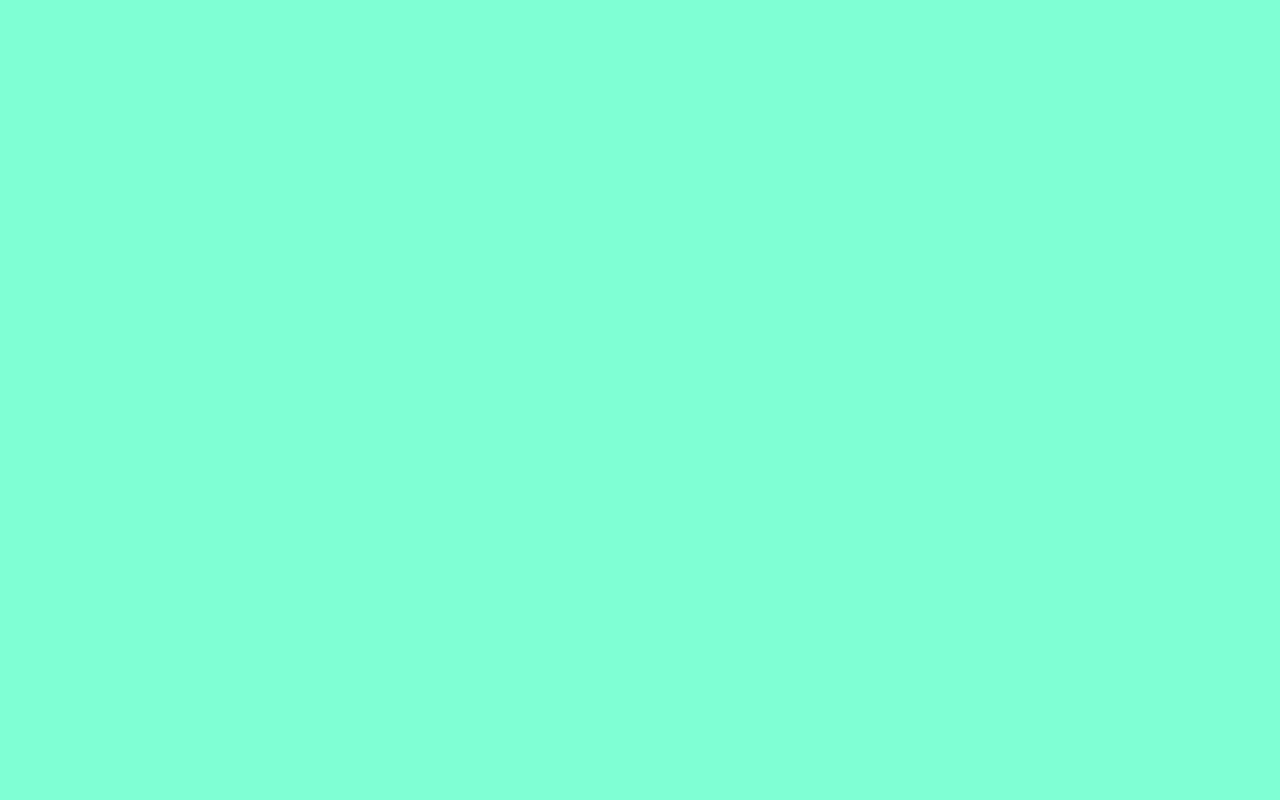
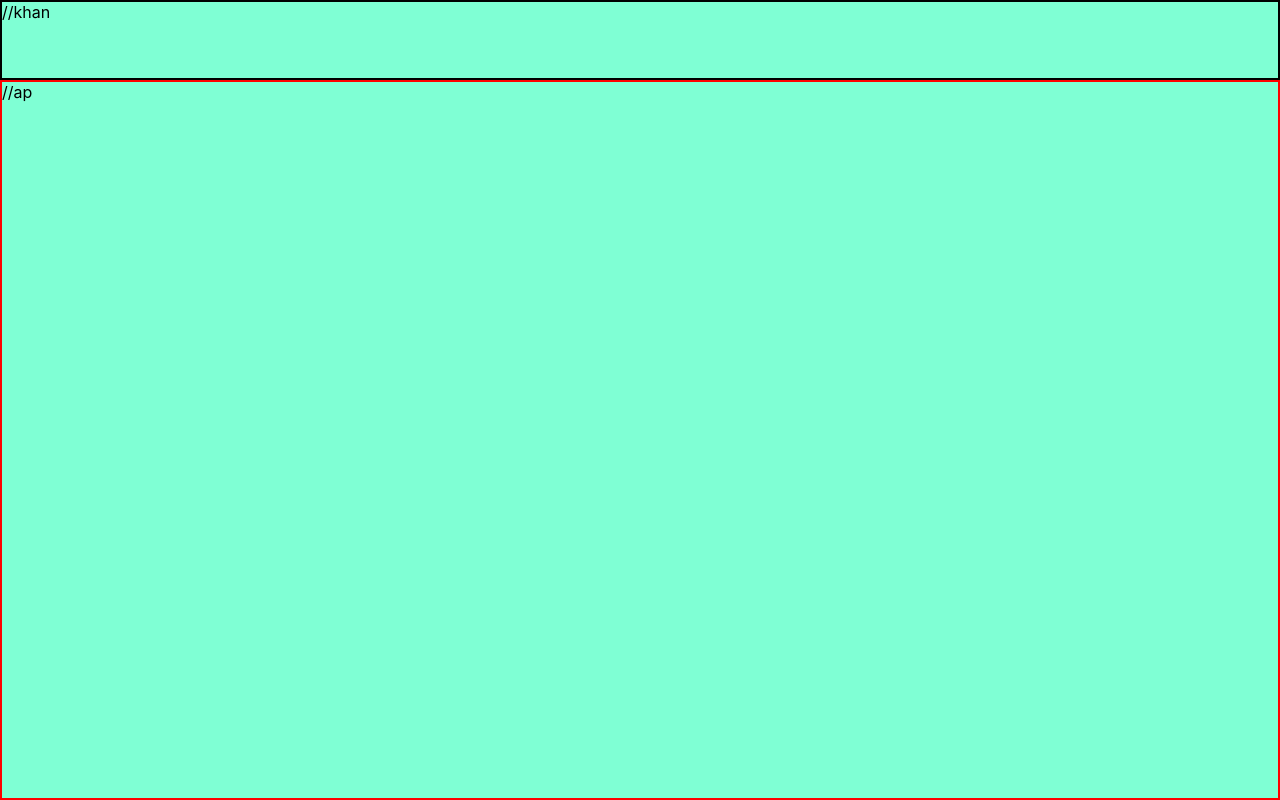
Before and after one commit to Sachin2903/Kanban_Board_clone, a React (Create React App) app: page / in a window 1280 px wide. Built offline with nearby package versions, Linux system fonts and the light colour scheme.

Commit message:
added mainPage structure

```diff
--- a/src/components/pages/mainPage/mainPage.js
+++ b/src/components/pages/mainPage/mainPage.js
@@ -1,15 +1,26 @@
 import { Fragment } from "react";
 import styles from "./mainPage.module.css";
 
-export function MainPage(){
-    return(
+export function MainPage() {
+    return (
         <Fragment>
             <div className={styles.mainPageDiv}>
+                <div className={styles.mainPageDivNavBar}>
+    //khan
+                </div>
+
+
+                <div className={styles.mainPageContent}>
+                    //ap
+
+                </div>
 
 
 
             </div>
 
+
+
         </Fragment>
     )
 }
--- a/src/components/pages/mainPage/mainPage.module.css
+++ b/src/components/pages/mainPage/mainPage.module.css
@@ -3,3 +3,15 @@
     height: 100vh;
     background-color: aquamarine;
 }
+.mainPageDivNavBar{
+    border: 2px solid black;
+    width: 100%;
+    height: 80px;
+}
+.mainPageContent{
+    height: 90%;
+    width:100%;
+    border: 2px solid rgb(255, 0, 0);
+
+
+}
```
